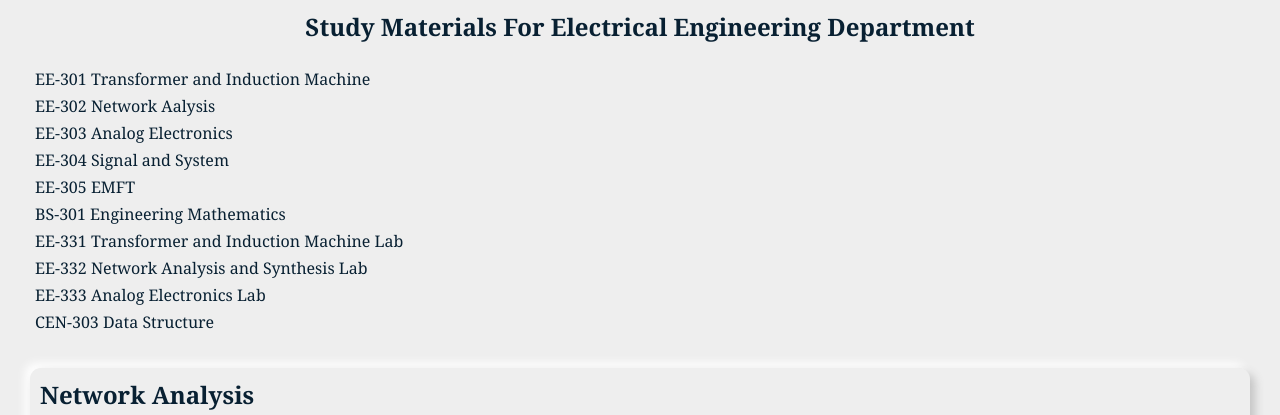
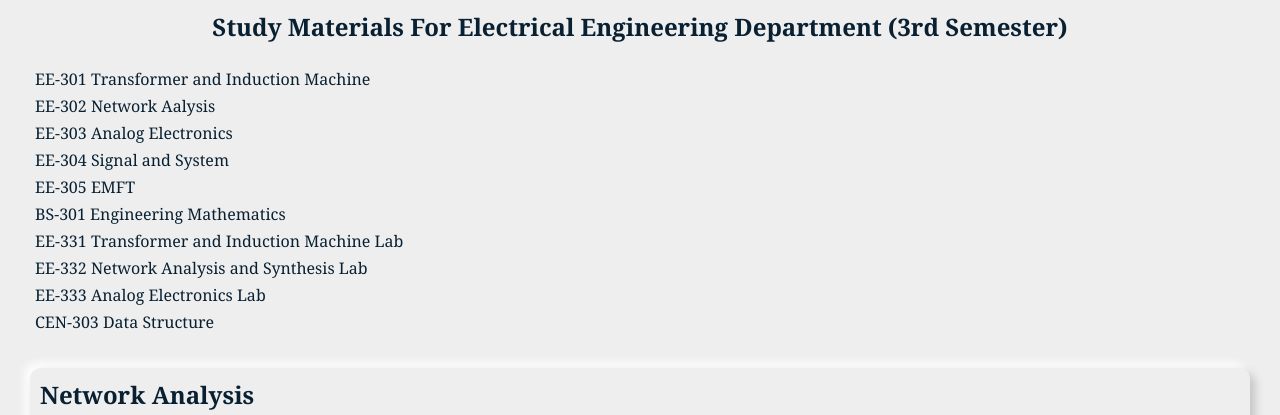
Before and after one commit to aulth/bijlivibhag, a plain HTML site: page index.html in a window 1280 px wide. Shown: the part 50-465 px from the top of the page. Drawn offline with Linux system fonts and the light colour scheme.

Commit message:
Update index.html

```diff
--- a/index.html
+++ b/index.html
@@ -15,7 +15,7 @@
     </div>
     <div class="main">
         <div class="homeNotice">
-            <h2 style="text-align: center;">Study Materials For Electrical Engineering Department</h2>
+            <h2 style="text-align: center;">Study Materials For Electrical Engineering Department (3rd Semester)</h2>
         </div>
         <nav>
             <ul id="quick_search">
```
